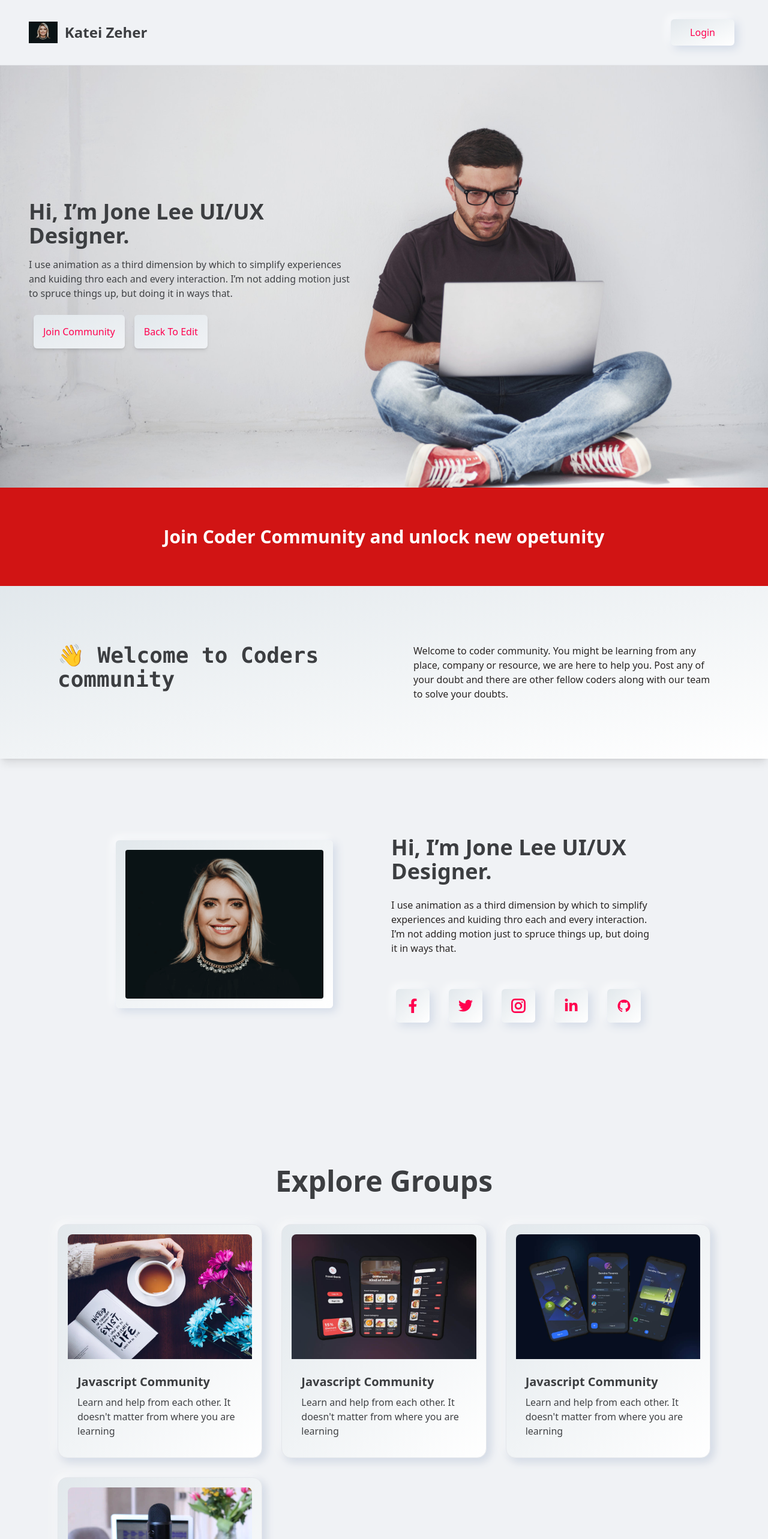
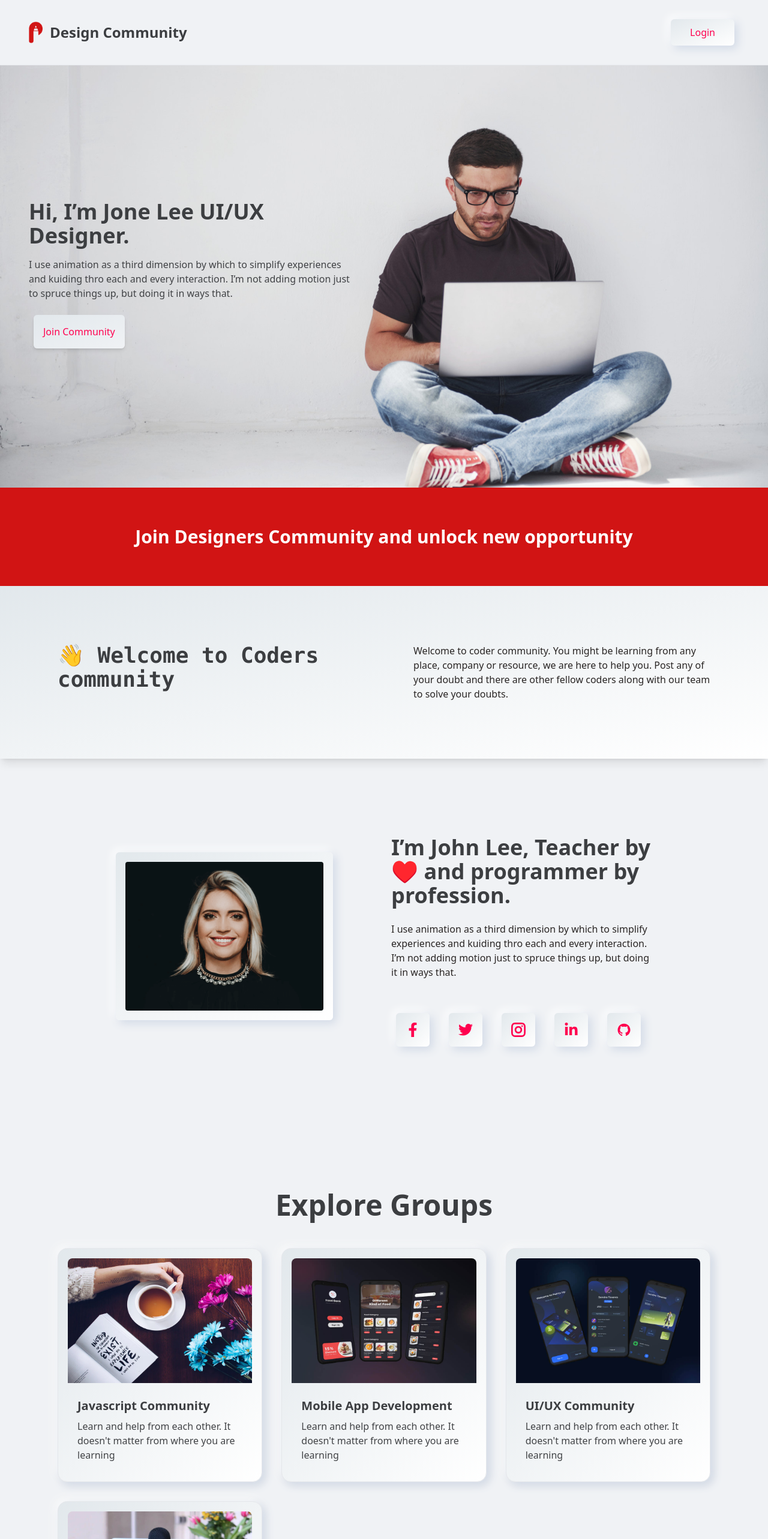
Before and after one commit to subrataSamartha/Pencilthon_landing_page_tamplate, a React (Create React App) app: page /preview in a window 1280 px wide. Shown: the top 2566 px of the page at 60% size. Built offline with nearby package versions, Linux system fonts and the light colour scheme.

Commit message:
Updated datareducer

```diff
--- a/src/Redux/DataReducer.js
+++ b/src/Redux/DataReducer.js
@@ -9,7 +9,7 @@ const initialState = {
   },
   Community: {
     image: "./images/jhia.png",
-    heading: "Hi, I’m Jone Lee UI/UX Designer.",
+    heading: "I’m John Lee, Teacher by ♥️ and programmer by profession.",
     paragraph:
       "I use animation as a third dimension by which to simplify experiences and kuiding thro each and every interaction. I’m not adding motion just to spruce things up, but doing it in ways that.",
   },
@@ -23,14 +23,14 @@ const initialState = {
     },
     {
       id: 2,
-      groupName: "Javascript Community",
+      groupName: "Mobile App Development",
       groupDesc:
         "Learn and help from each other. It doesn't matter from where you are learning",
       image: "./images/phone1.jpg",
     },
     {
       id: 3,
-      groupName: "Javascript Community",
+      groupName: "UI/UX Community",
       groupDesc:
         "Learn and help from each other. It doesn't matter from where you are learning",
       image: "./images/phone2.jpg",
@@ -46,27 +46,27 @@ const initialState = {
   FrequentlyAskedQuestion: [
     {
       id: 1,
-      question: "Lorem ipsum dolor sit amet consectetur adipisicing elit.",
+      question: "Is there free trail available?",
       answer:
-        "Lorem ipsum dolor sit amet consectetur, adipisicing elit. Ab hic veritatis molestias culpa in, recusandae laboriosam neque aliquid libero nesciunt voluptate dicta quo officiis explicabo consequuntur distinctio corporis earum similique!",
+        "Yes, u can try for 30 days login to the site and apply for trail without card",
     },
     {
       id: 2,
-      question: "Lorem ipsum dolor sit amet consectetur adipisicing elit.",
+      question: "Can I allow my friend to access content?",
       answer:
-        "Lorem ipsum dolor sit amet consectetur, adipisicing elit. Ab hic veritatis molestias culpa in, recusandae laboriosam neque aliquid libero nesciunt voluptate dicta quo officiis explicabo consequuntur distinctio corporis earum similique!",
+        "Yes, u can try for 30 days login to the site and apply for trail without card",
     },
     {
       id: 3,
-      question: "Lorem ipsum dolor sit amet consectetur adipisicing elit.",
+      question: "How to ask questions in the group?",
       answer:
-        "Lorem ipsum dolor sit amet consectetur, adipisicing elit. Ab hic veritatis molestias culpa in, recusandae laboriosam neque aliquid libero nesciunt voluptate dicta quo officiis explicabo consequuntur distinctio corporis earum similique!",
+        "Yes, u can try for 30 days login to the site and apply for trail without card",
     },
   ],
   Testimonials: [
     {
       id: 1,
-      name: "swayam",
+      name: "swayam Prakash Sahoo",
       image: "/images/jhia.png",
       desc: "Swayam op Lorem, ipsum dolor sit amet consectetur adipisicing elit. Ratione, autem, unde perferendis quos veniam minus tempore nobis recusandae, odio harum totam voluptatum fugiat alias iusto saepe beatae quas! Ullam adipisci placeat soluta?",
       opc: "100",
@@ -75,7 +75,7 @@ const initialState = {
     },
     {
       id: 2,
-      name: "chandan",
+      name: "chandan Sahoo",
       image:
         "https://encrypted-tbn0.gstatic.com/images?q=tbn:ANd9GcQr0exUKpwo_bZh4gvbG8iXr8To3Rr18X10pZPU_N6ePVzOxSRd4f15ejgVaDJVtBbzl9U&usqp=CAU",
       desc: "Chandan op Lorem, ipsum dolor sit amet consectetur adipisicing elit. Ratione, autem, unde perferendis quos veniam minus tempore nobis recusandae, odio harum totam voluptatum fugiat alias iusto saepe beatae quas! Ullam adipisci placeat soluta?",
@@ -85,7 +85,7 @@ const initialState = {
     },
     {
       id: 3,
-      name: "samartha",
+      name: "Subrata Samartha",
       image: "/images/phone1.jpg",
       desc: "Samartha op Lorem, ipsum dolor sit amet consectetur adipisicing elit. Ratione, autem, unde perferendis quos veniam minus tempore nobis recusandae, odio harum totam voluptatum fugiat alias iusto saepe beatae quas! Ullam adipisci placeat soluta?",
       opc: "0",
@@ -109,15 +109,15 @@ const initialState = {
       "Welcome to coder community. You might be learning from any place, company or resource, we are here to help you. Post any of your doubt and there are other fellow coders along with our team to solve your doubts.",
   },
   TextHighlight: {
-    heading: "Join Coder Community and unlock new opetunity",
+    heading: "Join Designers Community and unlock new opportunity",
     color: "#d11414",
   },
   NavbarDetails: {
-    image: "./images/jhia.png",
-    logo: "Katei Zeher",
+    image: "./images/design-community-logo.png",
+    logo: "Design Community",
   },
   Footer: {
-    paragraph: "© 2022 Flowbite™. All Rights Reserved.",
+    paragraph: "© 2022 Coder Community™. All Rights Reserved.",
   },
 };
 
--- /dev/null
+++ b/src/sections/AdminAction.jsx
@@ -0,0 +1,35 @@
+import React from "react";
+import { useLocation, useNavigate } from "react-router-dom";
+
+function AdminAction() {
+  // get location
+  const loc = useLocation();
+  const url = loc.pathname;
+
+  const navigate = useNavigate();
+
+  const navigatePreview = () => {
+    navigate("/preview");
+  };
+
+  const navigateEdit = () => {
+    navigate("/");
+  };
+
+  return (
+    <div className="container mx-auto flex flex-row justify-center p-12 bg-black">
+      <button
+        onClick={url === "/" ? navigatePreview : navigateEdit}
+        className="md:p-4 p-3 text-red-primary font-medium rounded-md md:m-2 m-1 transition-all duration-300 ease-in shadow-md bg-gradient-to-tl from-body-color to-gray-box hover:from-transparent hover:-translate-y-1 hover:to-transparent hover:bg-red-primary hover:text-white"
+      >
+        {url === "/" ? "Preview" : "Back To Edit"}
+      </button>
+
+      <button className="md:p-4 p-3 text-red-primary font-medium rounded-md md:m-2 m-1 transition-all duration-300 ease-in shadow-md bg-gradient-to-tl from-body-color to-gray-box hover:from-transparent hover:-translate-y-1 hover:to-transparent hover:bg-red-primary hover:text-white">
+        Publish
+      </button>
+    </div>
+  );
+}
+
+export default AdminAction;
--- a/src/sections/HeroSection.jsx
+++ b/src/sections/HeroSection.jsx
@@ -96,12 +96,6 @@ function HeroSection() {
             <button className="md:p-4 p-3 text-red-primary font-medium rounded-md md:m-2 m-1 transition-all duration-300 ease-in shadow-md bg-gradient-to-tl from-body-color to-gray-box hover:from-transparent hover:-translate-y-1 hover:to-transparent hover:bg-red-primary hover:text-white">
               Join Community
             </button>
-            <button
-              onClick={url === "/" ? navigatePreview : navigateEdit}
-              className="md:p-4 p-3 text-red-primary font-medium rounded-md md:m-2 m-1 transition-all duration-300 ease-in shadow-md bg-gradient-to-tl from-body-color to-gray-box hover:from-transparent hover:-translate-y-1 hover:to-transparent hover:bg-red-primary hover:text-white"
-            >
-              {url === "/" ? "Preview" : "Back To Edit"}
-            </button>
           </div>
         </div>
       </div>
--- a/src/sections/Home.jsx
+++ b/src/sections/Home.jsx
@@ -11,6 +11,7 @@ import Testimonial from "./Testimonial";
 import TextHighlight from "./TextHighlight";
 import { AiOutlineClose } from "react-icons/ai";
 import FAQ from "../components/FAQ";
+import AdminAction from "./AdminAction";
 const Home = () => {
   return (
     <div className="bg-body-color ">
@@ -25,6 +26,7 @@ const Home = () => {
       <Testimonial />
       <FAQ />
       <Footer />
+      <AdminAction />
     </div>
   );
 };
--- a/src/sections/Preview.jsx
+++ b/src/sections/Preview.jsx
@@ -1,5 +1,6 @@
 import React from "react";
 import FAQ from "../components/FAQ";
+import AdminAction from "./AdminAction";
 import CommunityDescription from "./CommunityDescription";
 import CommunityLiveFeed from "./CommunityLiveFeed";
 import CommunityOwnerDetail from "./CommunityOwnerDetail";
@@ -23,6 +24,7 @@ const Preview = () => {
       <Testimonial />
       <FAQ />
       <Footer />
+      <AdminAction />
     </div>
   );
 };
--- a/src/sections/Testimonial.jsx
+++ b/src/sections/Testimonial.jsx
@@ -102,7 +102,7 @@ const Testimonial = () => {
           transition: "all 1.2s cubic-bezier(0.17, 0.55, 0.55, 1) 0.3s",
         }}
       >
-        WHAT CLIENTS SAY
+        WHAT COMMUNITY MEMBER SAY
       </h3>
       <h1
         className="text-metal-black text-center md:text-5xl text-4xl mb-8 font-bold"
```
Also changed, not shown: public/images/design-community-logo.png (added).
